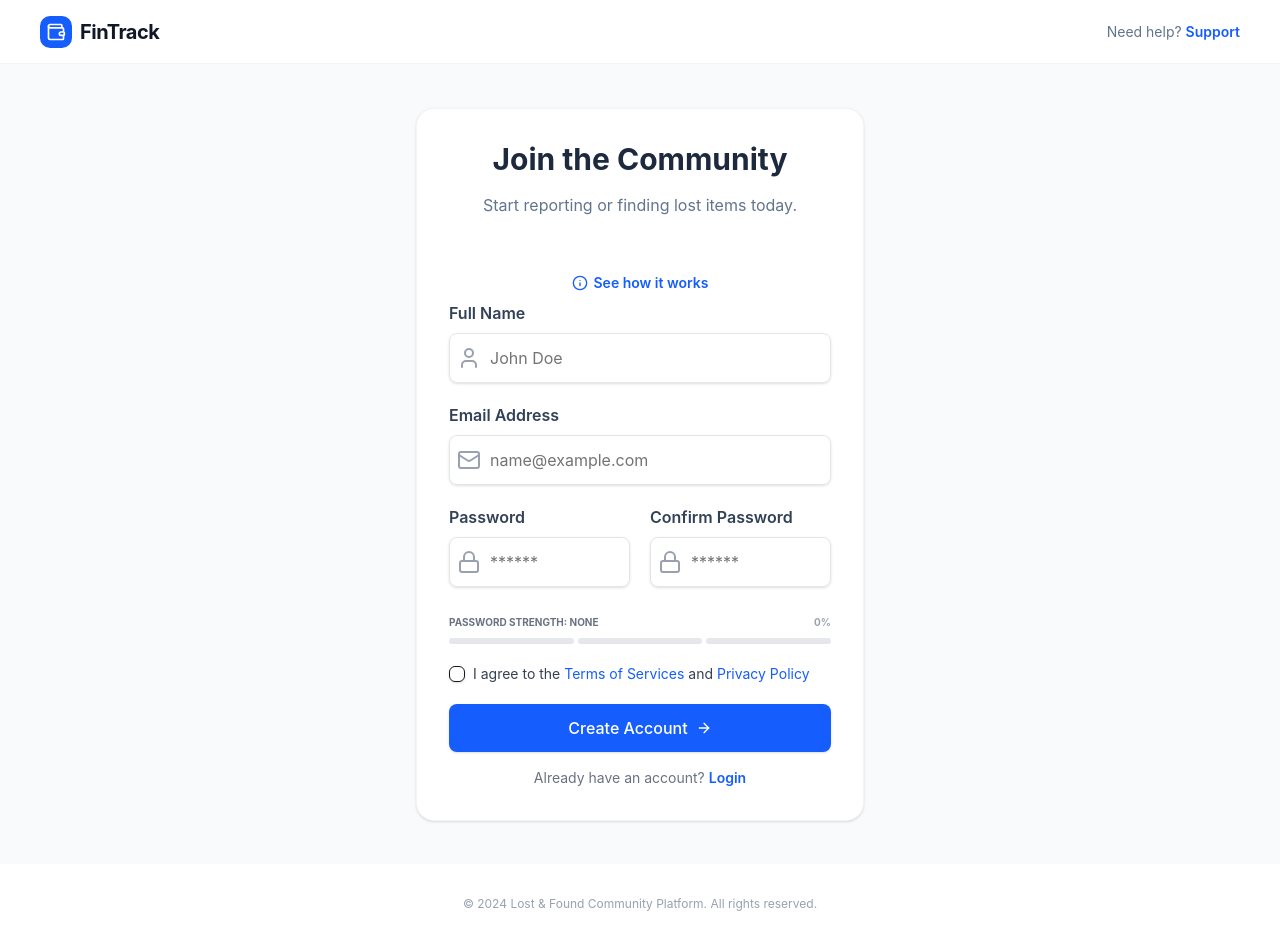
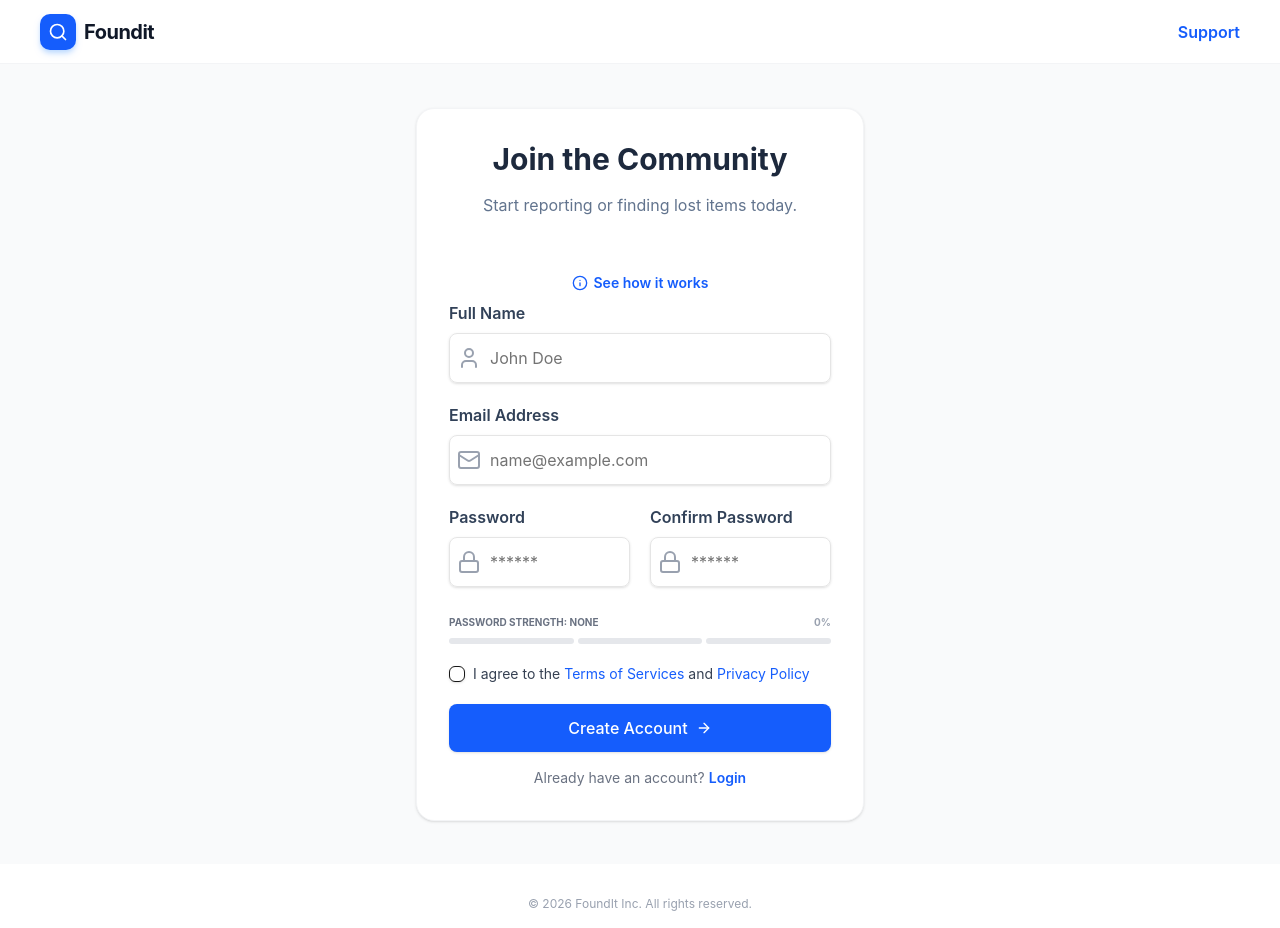
Before and after one commit to Foundit-Graduation-Project/Foundit_React_App, a React (Vite) app: page /register in a window 1280 px wide. Built offline with nearby package versions, Linux system fonts and the light colour scheme.

Commit message:
Update: Auth pages

```diff
--- a/src/components/layout/customFooters/registerFooter.jsx
+++ b/src/components/layout/customFooters/registerFooter.jsx
@@ -2,7 +2,7 @@
 export default function RegisterFooter() {
   return (
     <div className="mt-8 text-xs text-gray-400 flex gap-2 justify-center mb-4">
-            © 2024 Lost & Found Community Platform. All rights reserved.
+            © 2026 FoundIt Inc. All rights reserved.
         </div>
   )
 }
--- a/src/components/layout/customNavbars/registerNav.jsx
+++ b/src/components/layout/customNavbars/registerNav.jsx
@@ -1,27 +1,27 @@
-import { Avatar, AvatarFallback, AvatarImage } from '@radix-ui/react-avatar'
-import { Wallet } from 'lucide-react'
-import React from 'react'
-import { NavLink } from 'react-router-dom'
+import { Search, Wallet } from 'lucide-react'
+import SupportModel from '../../../pages/Auth/SupportModel'
+import { useState } from 'react';
+export default function RegisterNav() {
+    const [isModalOpen, setIsModalOpen] = useState(false);
 
-export default function RegisterNav() {
-  return (
-       <nav className="w-full h-16 bg-white border-b border-gray-100 px-4 md:px-10 flex items-center justify-between sticky top-0 z-50">
+    return (
+        <nav className="w-full h-16 bg-white border-b border-gray-100 px-4 md:px-10 flex items-center justify-between sticky top-0 z-50">
 
             <div className="flex items-center gap-2">
-                <div className="bg-blue-600 p-1.5 rounded-lg flex items-center justify-center">
-                    <Wallet className="h-5 w-5 text-white" />
+                <div className="bg-blue-600 w-9 h-9 rounded-lg flex items-center justify-center text-white shadow-blue-200 shadow-md">
+                    <Search className="w-5 h-5" />
                 </div>
                 <span className="text-xl font-bold text-gray-900 tracking-tight">
-                    FinTrack
+                    Foundit
                 </span>
             </div>
 
             <div className="flex items-center gap-8">
-               <p className='text-sm text-slate-500'>Need help? <a className='text-blue-600  font-semibold cursor-pointer'>Support</a></p>
-
+                <button onClick={() => setIsModalOpen(true)} className="text-blue-600  font-semibold cursor-pointer transition-colors">Support</button>
+                <SupportModel isOpen={isModalOpen} setIsOpen={setIsModalOpen} />
             </div>
 
         </nav>
 
-  )
+    )
 }
--- a/src/pages/Auth/Login.jsx
+++ b/src/pages/Auth/Login.jsx
@@ -7,6 +7,7 @@ import {
   Earth,
   Facebook,
   EyeOff,
+  Search,
 } from "lucide-react";
 import { Button } from "@/components/ui/button";
 import { Input } from "@/components/ui/input";
@@ -36,9 +37,8 @@ const Login = () => {
         <div className="bg-[#eef4ff] p-10 hidden md:flex flex-col justify-between">
           <div className="space-y-6">
             <div className="flex items-center gap-2 animate-bounce animate-infinite animate-duration-[2000ms] animate-ease-in-out animate-alternate">
-              <div className="bg-[#1d63ed] p-2 rounded-xl animate-pulse">
-                <div className="w-5 h-5 border-2 border-white rounded-md " />
-                <div />
+              <div className="bg-blue-600 w-9 h-9 rounded-lg flex items-center justify-center text-white shadow-blue-200 shadow-md">
+                <Search className="w-5 h-5" />
               </div>
               <span className="font-bold text-xl text-slate-900">Foundit</span>
             </div>
```
